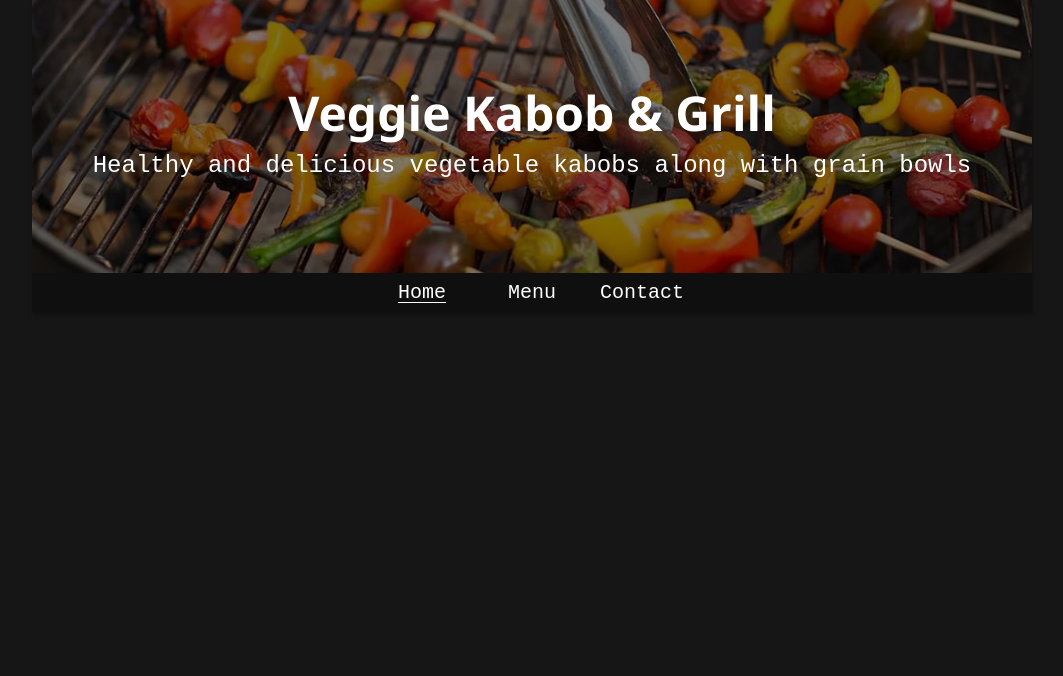
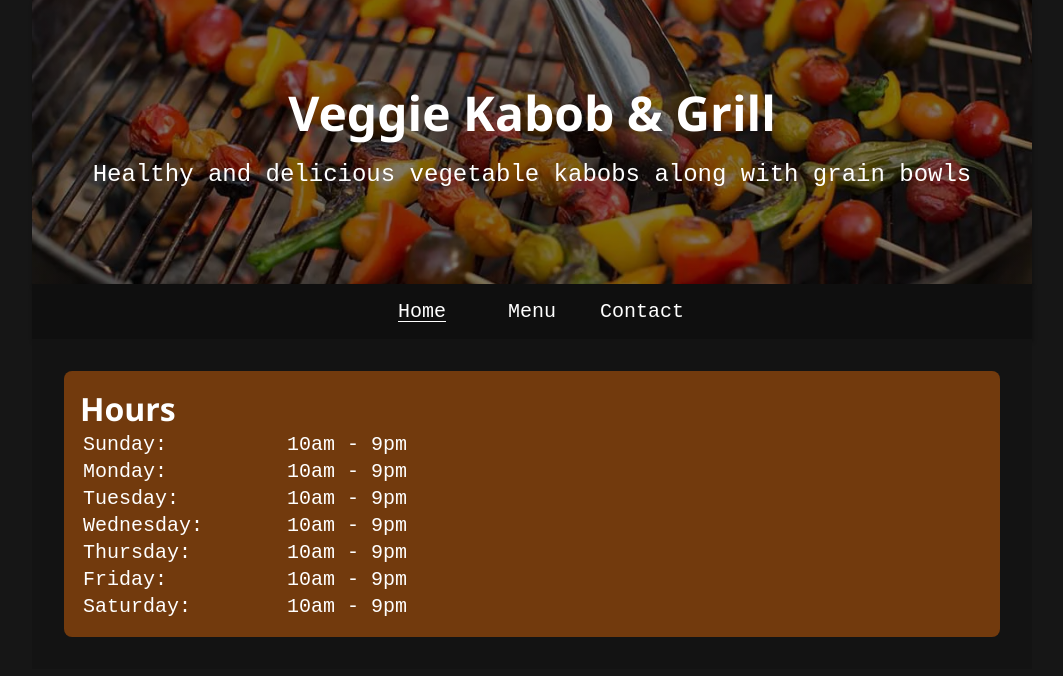
Before and after one commit to jacobhusband/restaurant-page, a website with bundled scripts: page dist/index.html in a window 1280 px wide. Shown: the whole page, without its empty margins (108-1171 px from the left). Built offline with nearby package versions, Linux system fonts and the light colour scheme.

Commit message:
Add hours to home page

```diff
--- a/src/css/reset.css
+++ b/src/css/reset.css
@@ -12,6 +12,7 @@ h5,
 h6 {
   color: white;
   font-family: "Segoe UI", sans-serif;
+  margin: 0;
 }
 
 p,
@@ -19,12 +20,15 @@ input,
 button,
 label,
 nav,
-a {
+a,
+td {
   color: white;
   font-family: "Courier New", Courier, monospace;
+  margin: 0;
 }
 
 a,
 button {
   cursor: pointer;
+  user-select: none;
 }
--- a/src/css/semantic.css
+++ b/src/css/semantic.css
@@ -14,10 +14,10 @@ nav a:hover {
 }
 
 .headline {
-  font-size: 3rem;
+  font-size: 1.5rem;
   color: white;
   padding-top: 5rem;
-  padding-bottom: 8rem;
+  padding-bottom: 6rem;
   background: linear-gradient(rgba(0, 0, 0, 0.5), rgba(0, 0, 0, 0.5)),
     url("/src/images/grilled-vegetables.webp");
   background-position: center;
@@ -28,5 +28,13 @@ nav a:hover {
 
 .sub-headline {
   font-size: 1.5rem;
-  top: 8rem;
+  margin-top: 1rem;
 }
+
+.home {
+  background-color: rgb(19, 19, 19);
+}
+
+.hours {
+  background-color: rgb(114, 58, 13);
+}
--- a/src/css/utility.css
+++ b/src/css/utility.css
@@ -1,5 +1,9 @@
 .w-100 {
   width: 100%;
+}
+
+.w-200px {
+  width: 200px;
 }
 
 .m-auto {
@@ -14,12 +18,28 @@
   margin: 0.5rem;
 }
 
+.mt-1r {
+  margin-top: 1rem;
+}
+
 .p-05r {
   padding: 0.5rem;
 }
 
+.p-1r {
+  padding: 1rem;
+}
+
+.p-2r {
+  padding: 2rem;
+}
+
 .fs-1pt25r {
   font-size: 1.25rem;
+}
+
+.br-05r {
+  border-radius: 0.5rem;
 }
 
 .pos-rel {
@@ -43,3 +63,15 @@
 .inline-block {
   display: inline-block;
 }
+
+.flex {
+  display: flex;
+}
+
+.flex-dir-col {
+  flex-direction: column;
+}
+
+.align-items-center {
+  align-items: center;
+}
--- a/src/index.js
+++ b/src/index.js
@@ -1,6 +1,47 @@
 import PageLoad from "./js/page-load";
+import Home from "./js/pages/home";
+import Menu from "./js/pages/menu";
+import Contact from "./js/pages/contact";
 
-const pageLoadHeader = new PageLoad();
+const header = new PageLoad();
+const home = new Home();
+const menu = new Menu();
+const contact = new Contact();
 
 const $content = document.querySelector("#content");
-$content.appendChild(pageLoadHeader.content);
+
+$content.appendChild(header.content);
+$content.querySelector(".container").appendChild(home.content);
+
+const $nav = document.querySelector("nav");
+
+$nav.addEventListener("click", handleNavClicks);
+
+function handleNavClicks(event) {
+  if (
+    event.target.className.includes("wrapper") ||
+    event.target.tagName === "NAV"
+  )
+    return;
+  removeContent();
+  removeAnchorUnderlines();
+  if (event.target.textContent === "Home") {
+    event.target.classList.add("underline");
+    $content.querySelector(".container").appendChild(home.content);
+  } else if (event.target.textContent === "Menu") {
+    event.target.classList.add("underline");
+    $content.querySelector(".container").appendChild(menu.content);
+  } else if (event.target.textContent === "Contact") {
+    event.target.classList.add("underline");
+    $content.querySelector(".container").appendChild(contact.content);
+  }
+}
+
+function removeContent() {
+  $nav.nextElementSibling?.remove();
+}
+
+function removeAnchorUnderlines() {
+  for (let i = 0; i < $nav.children.length; i++)
+    $nav.children[i].firstElementChild.classList.remove("underline");
+}
--- a/src/js/page-load.js
+++ b/src/js/page-load.js
@@ -8,10 +8,11 @@ export default class PageLoad extends Builder {
 
   headerCreation() {
     return this.buildElement("div", { class: "container m-auto pos-rel" }, [
+      this.buildElement("div", { class: "headline" }, [
         this.buildElement(
           "h1",
           {
-          class: "w-100 text-center m-0 headline",
+            class: "w-100 text-center m-0",
             textContent: "Veggie Kabob & Grill",
           },
           []
@@ -19,13 +20,14 @@ export default class PageLoad extends Builder {
         this.buildElement(
           "p",
           {
-          class: "pos-abs text-center w-100 sub-headline",
+            class: "text-center w-100 sub-headline",
             textContent:
               "Healthy and delicious vegetable kabobs along with grain bowls",
           },
           []
         ),
-      this.buildElement("nav", { class: "p-05r text-center" }, [
+      ]),
+      this.buildElement("nav", { class: "p-1r text-center" }, [
         this.buildElement("div", { class: "wrapper inline-block" }, [
           this.buildElement("a", {
             class: "p-05r fs-1pt25r underline",
--- /dev/null
+++ b/src/js/pages/contact.js
@@ -0,0 +1,16 @@
+import Builder from "../builder";
+
+export default class Contact extends Builder {
+  constructor() {
+    super();
+    this.content = this.pageCreation();
+  }
+
+  pageCreation() {
+    return this.buildElement("div", {}, [
+      this.buildElement("div", { class: "contact m-auto w-80 p-05r" }, [
+        this.buildElement("h2", { textContent: "Contact" }),
+      ]),
+    ]);
+  }
+}
--- /dev/null
+++ b/src/js/pages/home.js
@@ -0,0 +1,58 @@
+import Builder from "../builder";
+
+export default class Home extends Builder {
+  constructor() {
+    super();
+    this.content = this.pageCreation();
+  }
+
+  pageCreation() {
+    return this.buildElement("div", { class: "home p-2r" }, [
+      this.buildElement(
+        "div",
+        {
+          class: "hours p-1r br-05r flex flex-dir-col",
+        },
+        [
+          this.buildElement("h1", { class: "m-0", textContent: "Hours" }),
+          this.buildElement("table", { class: "fs-1pt25r" }, [
+            this.buildElement("tbody", {}, [
+              this.buildElement("tr", {}, [
+                this.buildElement(
+                  "td",
+                  { textContent: "Sunday:", class: "w-200px" },
+                  []
+                ),
+                this.buildElement("td", { textContent: "10am - 9pm" }, []),
+              ]),
+              this.buildElement("tr", {}, [
+                this.buildElement("td", { textContent: "Monday:" }, []),
+                this.buildElement("td", { textContent: "10am - 9pm" }, []),
+              ]),
+              this.buildElement("tr", {}, [
+                this.buildElement("td", { textContent: "Tuesday:" }, []),
+                this.buildElement("td", { textContent: "10am - 9pm" }, []),
+              ]),
+              this.buildElement("tr", {}, [
+                this.buildElement("td", { textContent: "Wednesday:" }, []),
+                this.buildElement("td", { textContent: "10am - 9pm" }, []),
+              ]),
+              this.buildElement("tr", {}, [
+                this.buildElement("td", { textContent: "Thursday:" }, []),
+                this.buildElement("td", { textContent: "10am - 9pm" }, []),
+              ]),
+              this.buildElement("tr", {}, [
+                this.buildElement("td", { textContent: "Friday:" }, []),
+                this.buildElement("td", { textContent: "10am - 9pm" }, []),
+              ]),
+              this.buildElement("tr", {}, [
+                this.buildElement("td", { textContent: "Saturday:" }, []),
+                this.buildElement("td", { textContent: "10am - 9pm" }, []),
+              ]),
+            ]),
+          ]),
+        ]
+      ),
+    ]);
+  }
+}
--- /dev/null
+++ b/src/js/pages/menu.js
@@ -0,0 +1,16 @@
+import Builder from "../builder";
+
+export default class Menu extends Builder {
+  constructor() {
+    super();
+    this.content = this.pageCreation();
+  }
+
+  pageCreation() {
+    return this.buildElement("div", {}, [
+      this.buildElement("div", { class: "menu m-auto w-80 p-05r" }, [
+        this.buildElement("h2", { textContent: "Menu" }),
+      ]),
+    ]);
+  }
+}
```
Also changed, not shown: dist/index.html, dist/main.js. Lines whose indentation alone changed are shown as unchanged.
